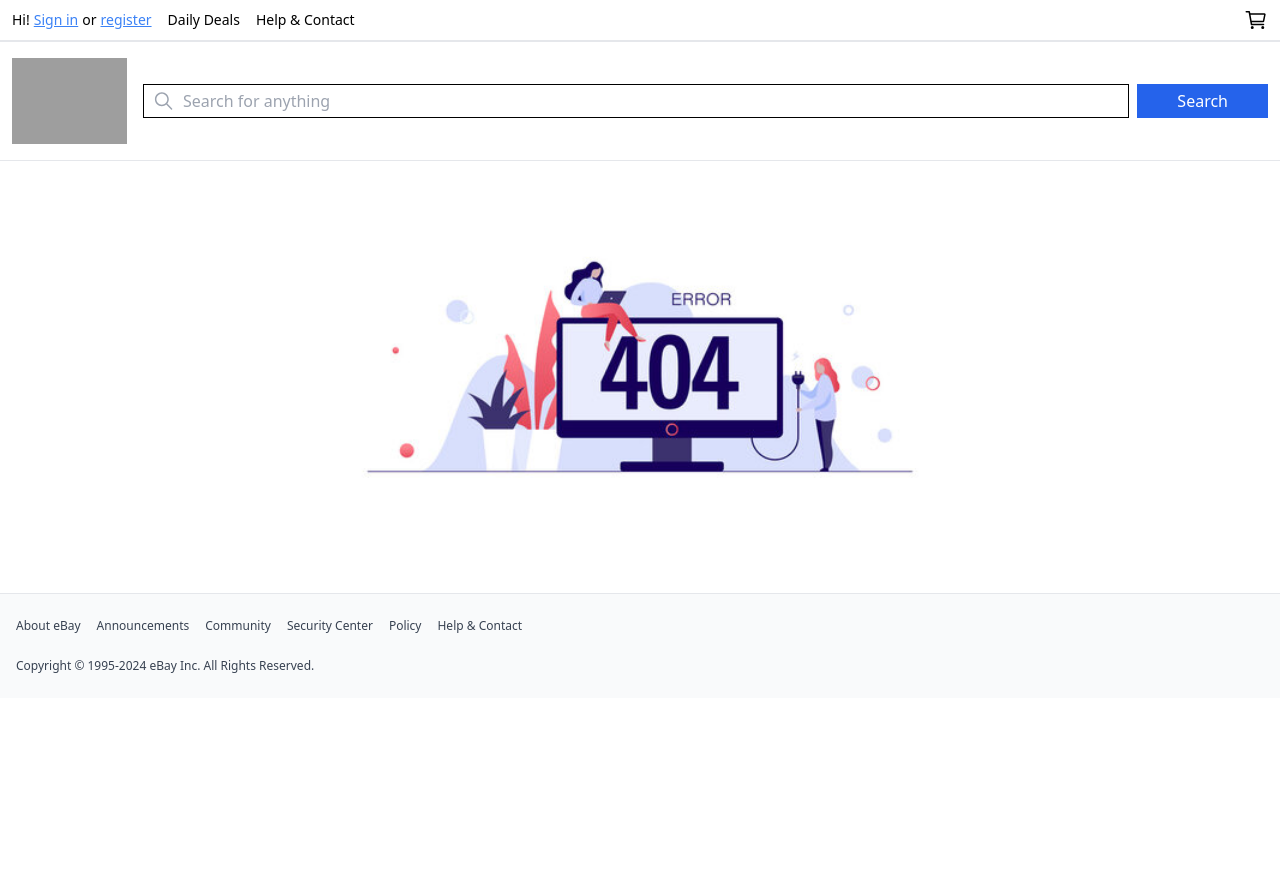
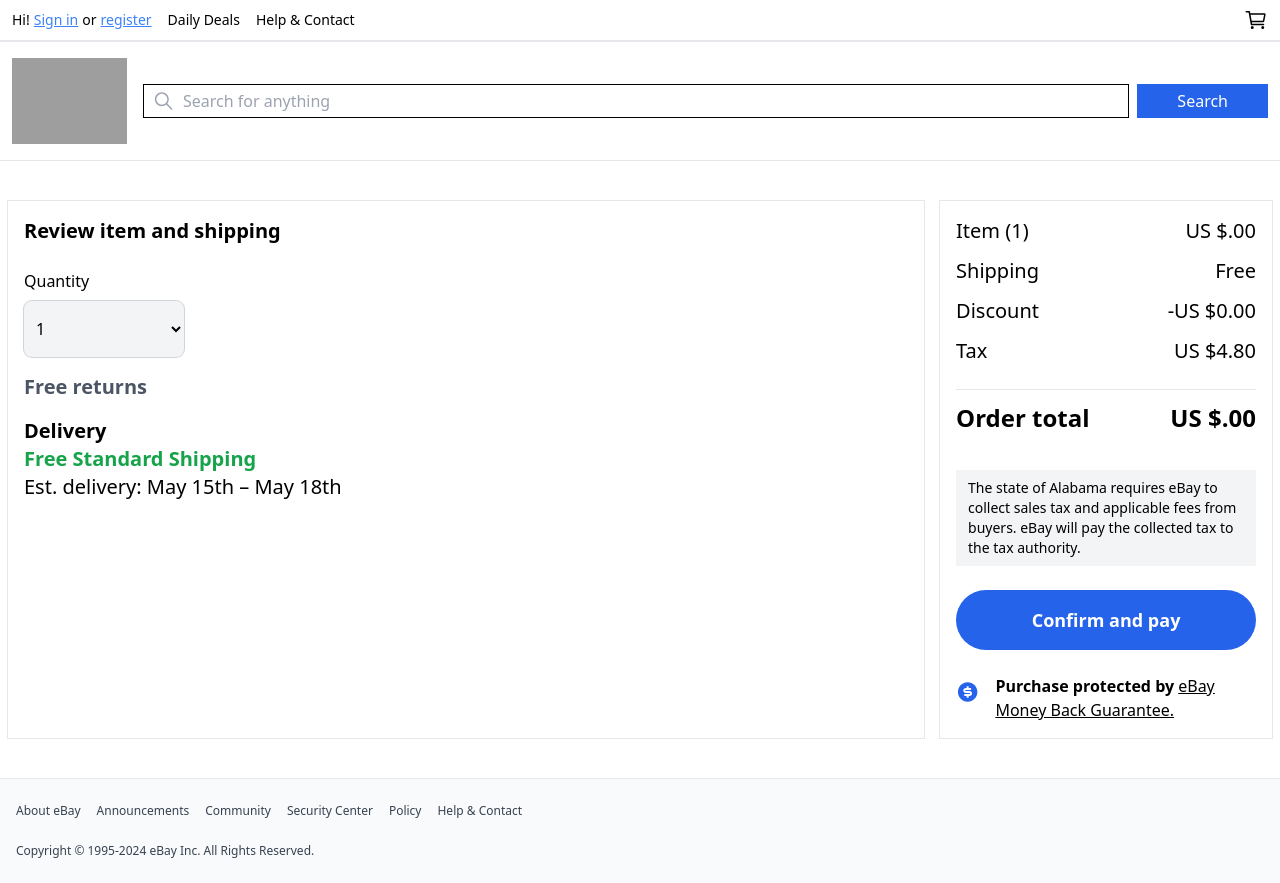
Before and after one commit to vibhorgupta04/ebaywebapp, a React (Create React App) app: page /checkout in a window 1280 px wide. Before the commit the page ends 800 px from the top, so only its background shows below. Built offline with nearby package versions, Linux system fonts and the light colour scheme; no server answers; grey boxes are pictures that could not be loaded.

Commit message:
added checkout page

```diff
--- a/src/App.jsx
+++ b/src/App.jsx
@@ -8,6 +8,7 @@ import ModuleCategoryProducts from './components/ModuleCategoryProduct';
 import ModuleProductsDetail from './components/ModuleProductDetail';
 import ModuleSearch from './components/ModuleSearch';
 import ModulePageNotFound from "./components/ModulePageNotFound";
+import ModuleCheckout from './components/ModuleCheckout';
 
 const App = () => {
   return (
@@ -21,6 +22,7 @@ const App = () => {
         <Route path="/products/:productId" element={<ModuleProductsDetail />} />
         <Route path="/search" element={<ModuleSearch />} />
         <Route path="*" element={<ModulePageNotFound />} />
+        <Route path={`/checkout`} element={<ModuleCheckout />} />
       </Routes>
     </>
   );
--- /dev/null
+++ b/src/components/ModuleCheckout.jsx
@@ -0,0 +1,123 @@
+import React, { useEffect, useState } from 'react';
+import Header from './common/Header';
+import Footer from './common/Footer';
+import { fetchProductById } from '../api/fetch';
+import moment from 'moment';
+import { RiMoneyDollarCircleFill } from 'react-icons/ri';
+
+const ModuleCheckout = (props) => {
+  const [loading, setLoading] = useState();
+  const [productData, setProductData] = useState();
+  const currentDate = moment();
+
+  const { images, price, title } = props;
+
+  useEffect(() => {
+    (async () => {
+      setLoading(true);
+      const res = await fetchProductById(66);
+      setProductData(res.data);
+      setLoading(false);
+    })();
+  }, []);
+  console.log('', productData);
+  return (
+    <div>
+      <Header />
+      <div className="mx-auto max-w-7xl px-2 my-10">
+        <div className="w-full flex flex-col md:flex-row gap-4">
+          {/* Shipping */}
+          <div className="w-full p-4 ring-1 ring-gray-200 ">
+            <p className="font-semibold text-xl">Review item and shipping</p>
+            <div className="py-6 flex flex-col md:flex-row gap-10">
+              {images && (
+                <img src={images?.[0]} alt={title} className="w-28 h-28" />
+              )}
+              <div className="flex flex-col gap-4">
+                {title && <p className="text-lg font-semibold">{title}</p>}
+                {price && <p className="text-xl font-bold">US ${price}.00</p>}
+                <div className="flex flex-col gap-2">
+                  <label>Quantity</label>
+                  <select className="py-4 px-2 w-40 rounded-lg ring-1 ring-gray-300 focus:outline-none bg-gray-100">
+                    <option>1</option>
+                    <option>2</option>
+                    <option>3</option>
+                    <option>4</option>
+                    <option>5</option>
+                  </select>
+                </div>
+                <p className="text-gray-600 font-semibold text-xl">
+                  Free returns
+                </p>
+
+                <div className="text-xl text-semibold">
+                  <p className="font-bold">Delivery</p>
+                  <p className="text-green-600 font-bold">
+                    Free Standard Shipping
+                  </p>
+                  <p>
+                    Est. delivery:{' '}
+                    {moment(currentDate).add(7, 'days').format('MMMM Do')} –{' '}
+                    {moment(currentDate).add(10, 'days').format('MMMM Do')}
+                  </p>
+                </div>
+              </div>
+            </div>
+          </div>
+          {/* Payment */}
+          <div className="ring-1 ring-gray-200 md:w-[450px] p-4">
+            <div className="text-base flex flex-col gap-3">
+              <div className="w-full flex justify-between text-xl">
+                <p>Item (1)</p>
+                <p>US ${price}.00</p>
+              </div>
+              <div className="w-full flex justify-between text-xl">
+                <p>Shipping</p>
+                <p>Free</p>
+              </div>
+              <div className="w-full flex justify-between text-xl">
+                <p>Discount</p>
+                <p>-US $0.00</p>
+              </div>
+              <div className="w-full flex justify-between text-xl">
+                <p>Tax</p>
+                <p>US $4.80</p>
+              </div>
+            </div>
+            <div className="border-b pt-6" />
+            <div className="w-full flex justify-between text-2xl font-bold py-3">
+              <p>Order total</p>
+              <p>US ${price}.00</p>
+            </div>
+            <p className="bg-gray-100 px-3 py-2 mt-6 text-sm">
+              The state of Alabama requires eBay to collect sales tax and
+              applicable fees from buyers. eBay will pay the collected tax to
+              the tax authority.{' '}
+            </p>
+            <div>
+              <button
+                className="w-full bg-blue-600 font-semibold text-white text-lg rounded-full py-4 mt-6"
+                disabled
+              >
+                Confirm and pay
+              </button>
+            </div>
+            <div>
+              <div className="flex items-start gap-4 mt-6">
+                <RiMoneyDollarCircleFill className="text-4xl text-blue-600" />
+                <p className="text-black font-semibold">
+                  Purchase protected by <b className="text-black cursor-pointer font-medium underline">
+                    eBay Money Back Guarantee.
+                  </b>
+                </p>
+              </div>
+            </div>
+          </div>
+        </div>
+      </div>
+      <Footer />
+    </div>
+  );
+};
+
+export default ModuleCheckout;
--- a/src/components/ModuleSearch.jsx
+++ b/src/components/ModuleSearch.jsx
@@ -3,7 +3,8 @@ import Header from './common/Header';
 import Footer from './common/Footer';
 import { Link, useLocation } from 'react-router-dom';
 import { fetchProductByTitle } from '../api/fetch';
-import { parseImageUrl } from "./ModuleProducts";
+import { parseImageUrl } from './ModuleProducts';
+import Loading from './common/Loading';
 
 function useQuery() {
   return new URLSearchParams(useLocation().search);
@@ -28,6 +29,7 @@ const ModuleSearch = () => {
     <div>
       <Header />
       <div className="max-w-7xl mx-auto">
+        {!loading ? (
           <div>
             <h1 className="px-4 py-4">
               <b>{searchData?.length}</b> results for <b>{title}</b>
@@ -70,7 +72,11 @@ const ModuleSearch = () => {
               </div>
             ) : (
               <div className="px-2 py-10 flex justify-center items-center flex-col gap-4">
-              <img src="/assets/images/error-no-search-results_2353c5.png" alt="" className="w-full max-w-[400px]" />
+                <img
+                  src="/assets/images/error-no-search-results_2353c5.png"
+                  alt=""
+                  className="w-full max-w-[400px]"
+                />
                 <p className="text-xl font-bold text-center">
                   Sorry, no results found!
                 </p>
@@ -80,6 +86,9 @@ const ModuleSearch = () => {
               </div>
             )}
           </div>
+        ) : (
+          <Loading />
+        )}
       </div>
       <Footer />
     </div>
```
Lines whose indentation alone changed are shown as unchanged.
